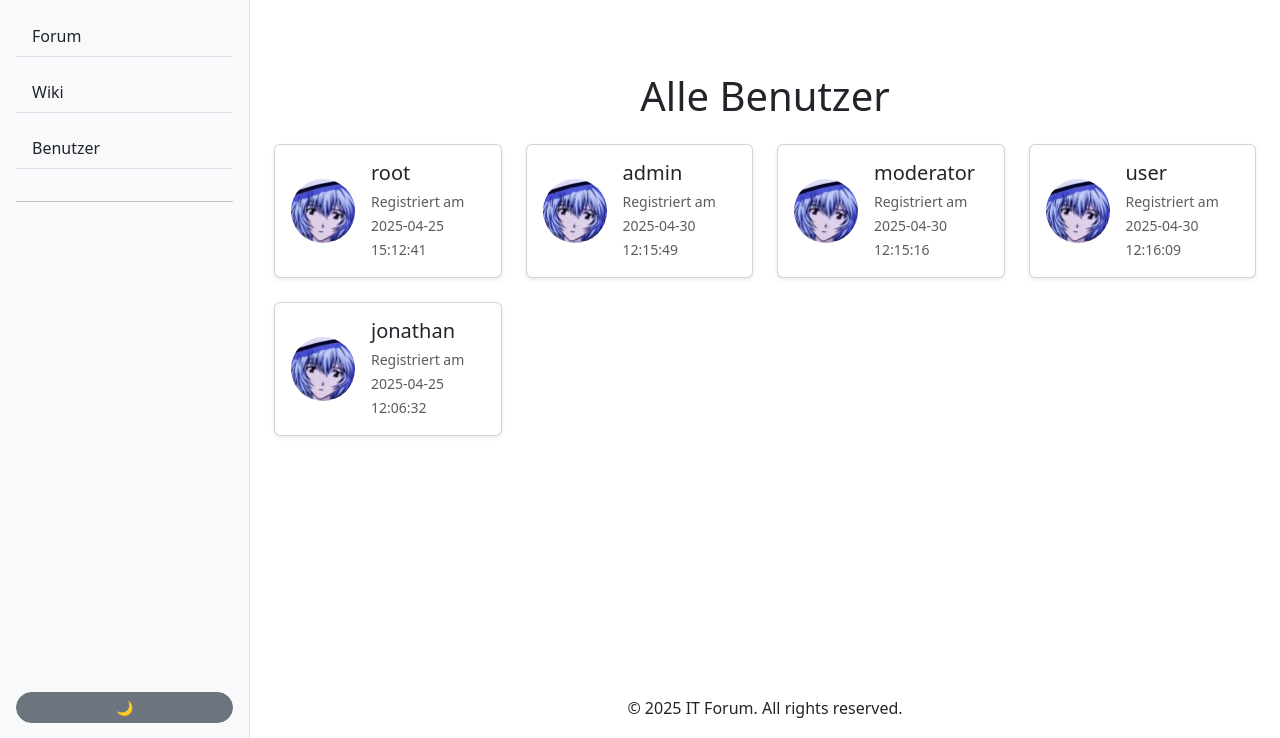
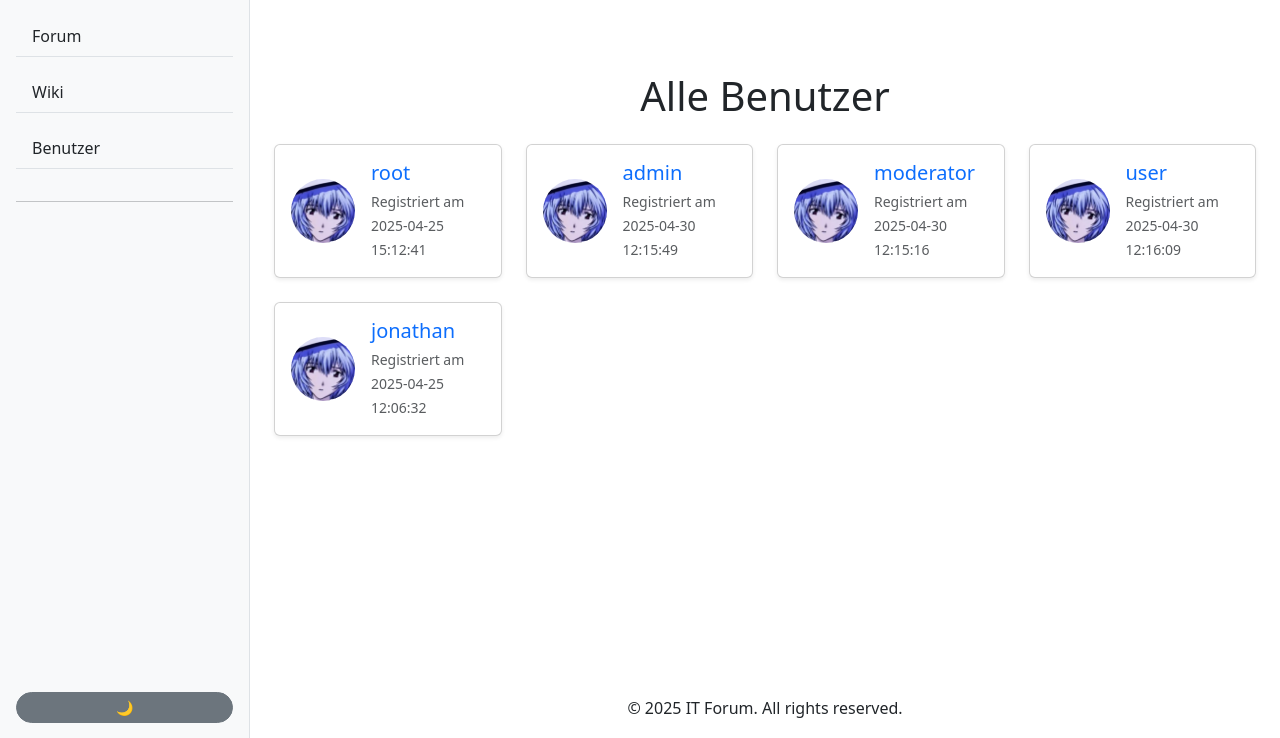
Before and after one commit to Bluegamerdog/it-azubi-wiki, a PHP site: page /profiles.php in a window 1280 px wide. Shown: the part 61-799 px from the top of the page. Run offline with PHP 8.4, Linux system fonts and the light colour scheme; data comes from the database, SQL or seed files in the repository.

Commit message:
Fixed usernames not adjusting to darkmode

```diff
--- a/profiles.php
+++ b/profiles.php
@@ -57,7 +57,7 @@ include __DIR__ . '/includes/header.php';
                             </a>
                             <div>
                                 <h5 class="mb-1">
-                                    <a href="profile.php?id=<?= $user['id'] ?>" class="text-decoration-none text-dark">
+                                    <a href="profile.php?id=<?= $user['id'] ?>" class="text-decoration-none">
                                         <?= htmlspecialchars($user['username']) ?>
                                     </a>
                                 </h5>
```
